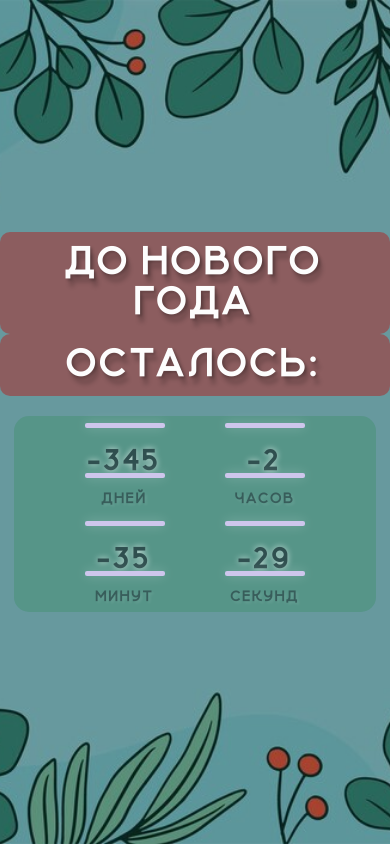
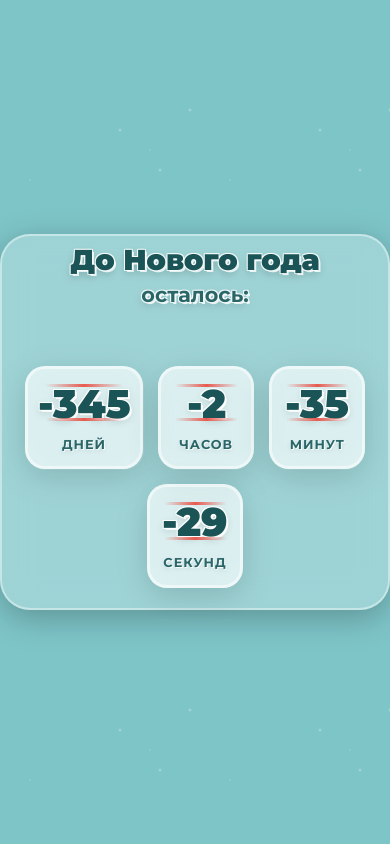
Before and after one commit to rwerrx/new_year_card2, a plain HTML site: page index.html in a window 390 px wide. Drawn offline with Linux system fonts and the light colour scheme.

Commit message:
Refactor styles.css for new design and animations
Removed old font-face and styling rules, added new styles with Montserrat font and snow animation.

```diff
--- a/styles.css
+++ b/styles.css
@@ -1,154 +1,228 @@
-@font-face {
-/*    font-family: 'Marvel-Regular';
-    src: url('fonts/Marvel-Regular.eot');
-    src: url('fonts/Marvel-Regular.eot?#iefix') format('embedded-opentype'),
-         url('fonts/Marvel-Regular.svg#Marvel-Regular') format('svg'),
-         url('fonts/Marvel-Regular.ttf') format('truetype'),
-         url('fonts/Marvel-Regular.woff') format('woff'),
-         url('fonts/Marvel-Regular.woff2') format('woff2');
-         */
-    font-family: 'cruinn';
-    src: url('fonts/ofont.ru_Cruinn.ttf');
-    font-weight: normal;
-    font-style: normal;
-  }
-* {
-  box-sizing: border-box;
-  cursor: url('/images/cursor.cur'), auto !important;
+@import url("https://fonts.googleapis.com/css2?family=Montserrat:wght@300;400;700;900&display=swap");
+
+body {
+  font-family: "Montserrat", sans-serif;
+  min-height: 100vh;
+  display: flex;
+  justify-content: center;
+  align-items: center;
+  background: #7ec5c8;
+  background-size: cover;
+  background-position: center;
+  background-attachment: fixed;
+  position: relative;
+  overflow: hidden;
+  cursor: url("cursor.cur"), auto;
 }
 
-body {
-    width: 100vw;
-    height: 100vh;
-    text-align: center;
-    background-image: url('images/1.jpg');
-    background-size: cover;
-    background-position: center;
-    background-repeat: no-repeat;
-    font-family: 'cruinn', sans-serif;
-    text-transform: uppercase;
-    letter-spacing: 1px;
-    transition: background 0.7s linear;
+/* Снежинки */
+body::before {
+  content: "";
+  position: absolute;
+  top: 0;
+  left: 0;
+  width: 100%;
+  height: 100%;
+  background-image: radial-gradient(2px 2px at 20px 30px, white, transparent),
+    radial-gradient(2px 2px at 60px 70px, white, transparent),
+    radial-gradient(1px 1px at 50px 50px, white, transparent),
+    radial-gradient(1px 1px at 130px 80px, white, transparent),
+    radial-gradient(2px 2px at 90px 10px, white, transparent);
+  background-size: 200px 200px;
+  animation: snow 10s linear infinite;
+  opacity: 0.4;
+}
+
+@keyframes snow {
+  0% {
+    background-position: 0px 0px, 0px 0px, 0px 0px, 0px 0px, 0px 0px;
+  }
+  100% {
+    background-position: 200px 200px, 200px 200px, 200px 200px, 200px 200px,
+      200px 200px;
+  }
 }
 
 .wraper {
+  position: relative;
+  z-index: 10;
+  text-align: center;
+  padding: 50px;
+  background: rgba(255, 255, 255, 0.25);
+  backdrop-filter: blur(15px);
+  border-radius: 30px;
+  box-shadow: 0 8px 32px rgba(0, 0, 0, 0.25);
+  border: 2px solid rgba(255, 255, 255, 0.4);
+}
+
+.bgc {
+  margin-bottom: 10px;
+}
+
+.bgc h1 {
+  font-size: 4em;
+  font-weight: 900;
+  color: #1a5456;
+  text-shadow: 2px 2px 0px rgba(255, 255, 255, 0.8),
+    -1px -1px 0px rgba(255, 255, 255, 0.8),
+    1px -1px 0px rgba(255, 255, 255, 0.8), -1px 1px 0px rgba(255, 255, 255, 0.8),
+    0 4px 10px rgba(0, 0, 0, 0.2);
+  animation: bounce 2s ease-in-out infinite;
+}
+
+.bgc.two h1 {
+  font-size: 2.5em;
+  font-weight: 600;
+  color: #2a6668;
+}
+
+@keyframes bounce {
+  0%,
+  100% {
+    transform: translateY(0);
+  }
+  50% {
+    transform: translateY(-10px);
+  }
+}
+
+.clockdiv {
+  display: flex;
+  justify-content: center;
+  gap: 25px;
+  margin-top: 50px;
+  flex-wrap: wrap;
+}
+
+.clockdiv > div {
+  position: relative;
   display: flex;
   flex-direction: column;
   align-items: center;
   justify-content: center;
-    width: 100%;
-    height: 100%;
-    background-color: rgba(0, 0, 0, 0.25);
+  min-width: 150px;
+  padding: 30px 20px;
+  background: rgba(255, 255, 255, 0.5);
+  backdrop-filter: blur(10px);
+  border-radius: 20px;
+  border: 3px solid rgba(255, 255, 255, 0.6);
+  box-shadow: 0 8px 32px rgba(0, 0, 0, 0.15),
+    inset 0 0 20px rgba(255, 255, 255, 0.3);
+  transition: all 0.3s ease;
 }
 
-  h1 {
-    display: inline-block;
-    color: rgb(253, 253, 253);
-    font-size: 75px;
-    text-shadow: 2px 2px 3px rgba(2, 2, 2, 0.267), 4px 8px 4px rgba(0, 0, 0, .18);
+.clockdiv > div:hover {
+  transform: translateY(-10px) scale(1.05);
+  background: rgba(255, 255, 255, 0.65);
+  box-shadow: 0 12px 40px rgba(0, 0, 0, 0.25),
+    inset 0 0 30px rgba(255, 255, 255, 0.4);
 }
 
-  .bgc {
-    /* margin-bottom: 5px; */
-    padding: 17px;
-    padding-bottom: 0;
-    text-transform: uppercase;
-    font-variant: small-caps;
-    font-weight: 900;
-    border-radius: 10px;
-    /* border: 1px solid rgba(54, 2, 2, 0.6); */
-    background-color: rgba(178, 34, 34, .5);
-    padding-bottom: 12px;
+.line {
+  position: absolute;
+  width: 70%;
+  height: 3px;
+  background: linear-gradient(90deg, transparent, #e85a4f, transparent);
+  border-radius: 2px;
 }
 
-  .two {
-    margin-top: 10px;
+.line:first-child {
+  top: 15px;
+}
+
+.line:nth-child(3) {
+  bottom: 45px;
+}
+
+.clockdiv span:not(.line) {
+  font-size: 5em;
+  font-weight: 800;
+  color: #1a5456;
+  text-shadow: 2px 2px 0px rgba(255, 255, 255, 0.9),
+    -1px -1px 0px rgba(255, 255, 255, 0.9),
+    1px -1px 0px rgba(255, 255, 255, 0.9), -1px 1px 0px rgba(255, 255, 255, 0.9),
+    0 3px 8px rgba(0, 0, 0, 0.15);
+  animation: pulse 1s ease-in-out infinite;
+}
+
+@keyframes pulse {
+  0%,
+  100% {
+    transform: scale(1);
+  }
+  50% {
+    transform: scale(1.05);
+  }
+}
+
+.smalltext {
+  margin-top: 15px;
+  font-size: 1.2em;
+  font-weight: 600;
+  color: #2a6668;
+  text-transform: uppercase;
+  letter-spacing: 3px;
+  text-shadow: 1px 1px 0px rgba(255, 255, 255, 0.8),
+    0 2px 5px rgba(0, 0, 0, 0.1);
+}
+
+/* Адаптивность */
+@media (max-width: 768px) {
+  .wraper {
+    padding: 30px;
+  }
+
+  .bgc h1 {
+    font-size: 2.5em;
+  }
+
+  .bgc.two h1 {
+    font-size: 1.8em;
   }
 
   .clockdiv {
-    color: #fff;
-    display: inline-block;
-    margin-top: 20px;
-    text-align: center;
-    font-size: 50px;
-    border-radius: 15px;
-    background-color:rgba(46, 139, 87, 0.3);
+    gap: 15px;
   }
 
   .clockdiv > div {
-    padding: 20px;
-    display: inline-block;
+    min-width: 120px;
+    padding: 20px 15px;
   }
 
-  .clockdiv div > span {
-    display: block;
-    color: rgb(47, 79, 79);
-    text-shadow: 0px 0px 6px rgba(255,255,255,0.7);
-    margin-bottom: -10px;
+  .clockdiv span:not(.line) {
+    font-size: 3.5em;
   }
 
-  .clockdiv div > .line {
-    display: inline-block;
-    width: 100px;
-    height: 5px;
-    margin-bottom: 10px;
-    background-color: rgb(206, 198, 236);
-    border-radius: 2px;
-    box-shadow: 0px 0px 6px rgba(255,255,255,0.7);
-    animation: shadow 2s infinite alternate;
-  }
-
-  @keyframes shadow {
-    from {
-      box-shadow: 0px 0px 6px rgba(255,255,255,0.9);
-    }
-    to {
-      box-shadow: 0px 0px 13px rgba(255,255,255,0.1);
+  .smalltext {
+    font-size: 1em;
+    letter-spacing: 2px;
   }
 }
 
-  .smalltext{
-    padding-top: 5px;
-    font-size: 20px;
-    color: rgba(47, 79, 79, 0.8);
-    text-shadow: 2px 2px 3px rgba(255,255,255,0.1);
+@media (max-width: 480px) {
+  .wraper {
+    padding: 20px;
   }
 
-  @media screen and (max-width:620px) {
-    .bgc {
-      padding-top: 10px;
+  .bgc h1 {
+    font-size: 1.8em;
   }
-    h1 {
-      font-size: 50px;
+
+  .bgc.two h1 {
+    font-size: 1.3em;
   }
+
   .clockdiv > div {
-      font-size: 35px;
-      width: 40%;
-      padding: 0;
-      text-align: center;
+    min-width: 70px;
+    padding: 15px 10px;
   }
-    .clockdiv div > .line {
-      width: 80px;
-      margin-bottom: 12px;
+
+  .clockdiv span:not(.line) {
+    font-size: 2.5em;
   }
-    .smalltext{
-      margin-top: -10px;
-      font-size: 15px;
+
+  .smalltext {
+    font-size: 0.8em;
+    letter-spacing: 1px;
   }
 }
-
-  @media screen and (max-width:420px) {
-    .bgc {
-      width: 100%;
-      margin: 0;
-      border: none;
-    }
-    h1 {
-      font-size: 40px;
-    }
-    .clockdiv > div {
-      font-size: 30px;
-      width: 35%;
-    }
-
-  }
```
Lines whose indentation alone changed are shown as unchanged.
